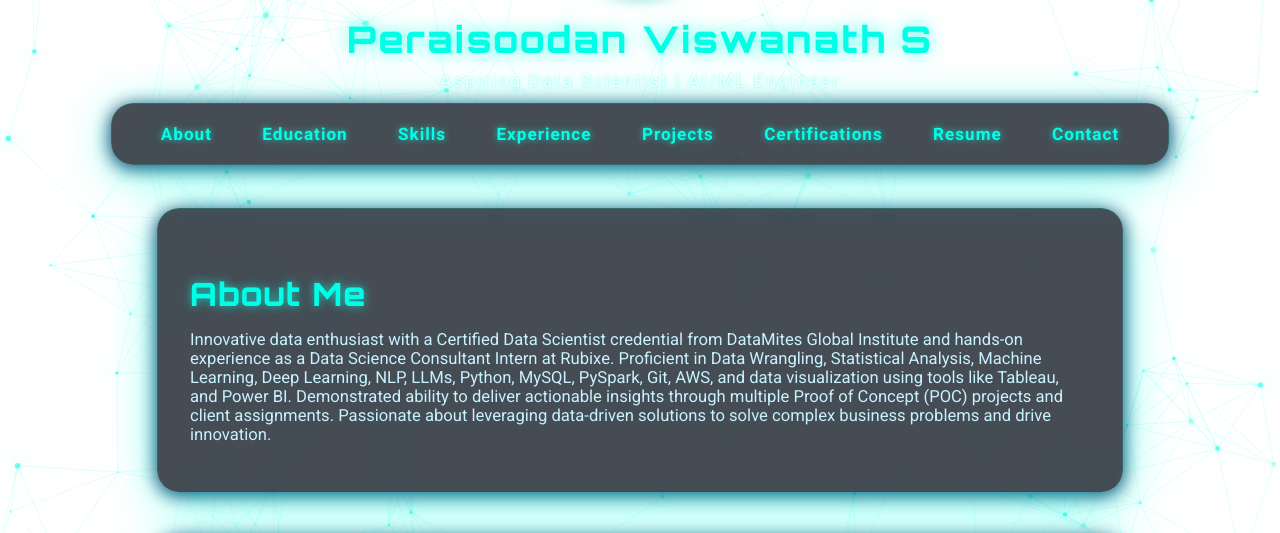
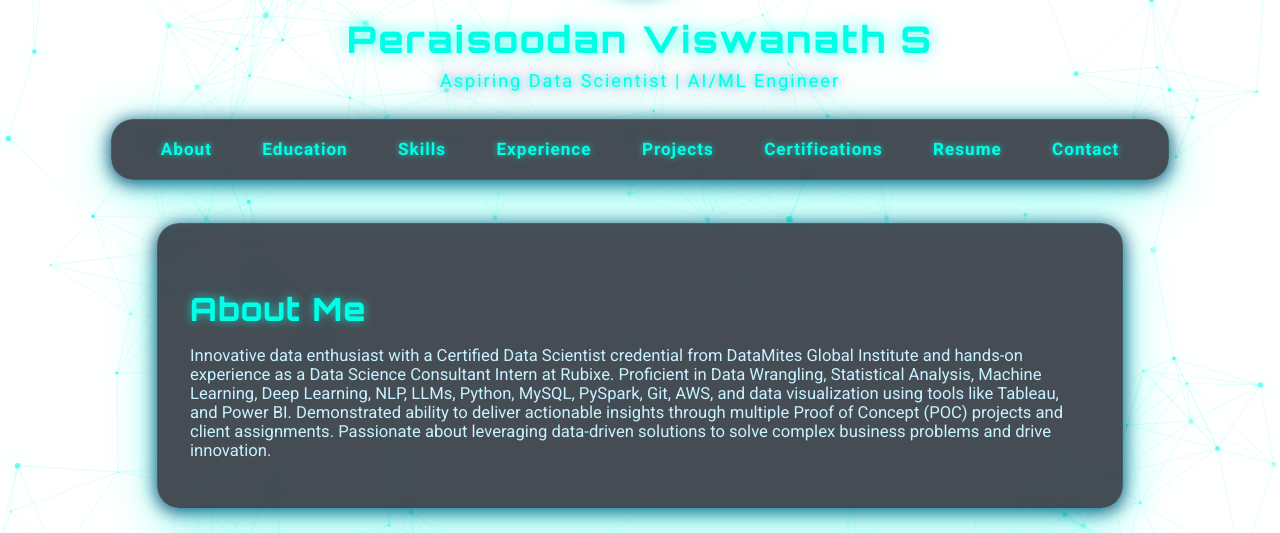
Before and after one commit to SPV-413/SPV-413.github.io, a plain HTML site: page index.html in a window 1280 px wide. Shown: the part 190-723 px from the top of the page. Drawn offline with Linux system fonts and the light colour scheme.

Commit message:
Update index.html

```diff
--- a/index.html
+++ b/index.html
@@ -2,7 +2,7 @@
 <html lang="en">
 <head>
   <meta charset="UTF-8">
-  <title>Peraisoodan Viswanath S | Data Scientist / AI-ML Engineer Portfolio</title>
+  <title>Peraisoodan Viswanath S Portfolio</title>
   <meta name="viewport" content="width=device-width, initial-scale=1">
   <!-- Font Awesome -->
   <link href="https://cdnjs.cloudflare.com/ajax/libs/font-awesome/6.0.0-beta3/css/all.min.css" rel="stylesheet">
@@ -58,15 +58,18 @@
       letter-spacing: 2px;
       margin-bottom: 0.5rem;
       text-shadow: 0 0 18px #00ffe7bb;
-    }
-    .subtitle {
+     }
+
+     .subtitle {
       font-size: 1.13rem;
-      color: #fff;
+      color: #00ffe7;
       letter-spacing: 2px;
       font-weight: 400;
-      margin-bottom: 12px;
-      text-shadow: 0 0 3px #00ffe77e;
-    }
+      margin-bottom: 1.7rem;
+      text-shadow: 0 0 6px #00ffe7e1, 0 0 18px #2532a0b2;
+      display: block;
+     }
+
     nav {
       margin: 0 auto 2.1rem auto;
       width: fit-content;
@@ -327,6 +330,7 @@
     <div class="hero-title">Peraisoodan Viswanath S</div>
     <div class="subtitle">Aspiring Data Scientist | AI/ML Engineer</div>
   </header>
+
   <nav id="navbar" class="glass">
     <a href="#about">About</a>
     <a href="#education">Education</a>
```
